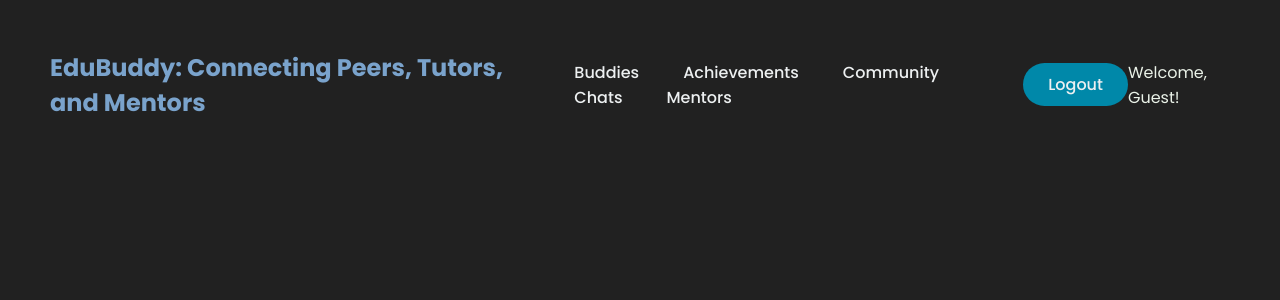
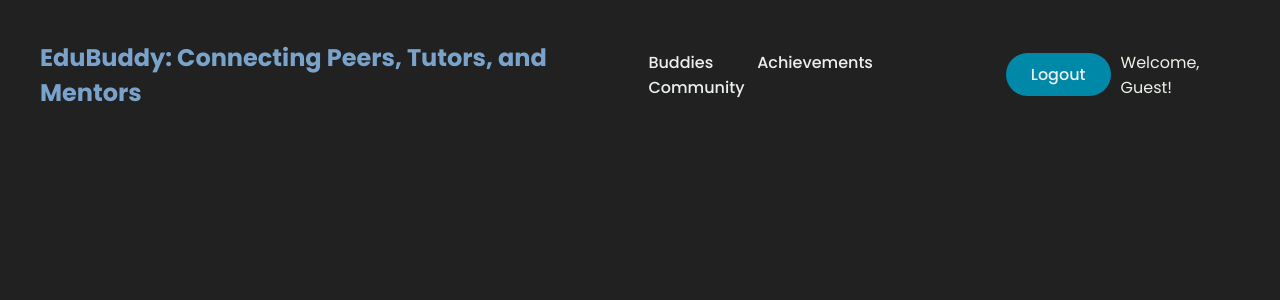
Before and after one commit to soohong-26/EduBuddy, a PHP site: page /header.php in a window 1280 px wide. Shown: the top 300 px of the page. Run offline with PHP 8.4, Linux system fonts and the light colour scheme.

Commit message:
Adjustment to the header and the study buddies page in css

```diff
--- a/header.php
+++ b/header.php
@@ -34,7 +34,7 @@
             display: flex;
             justify-content: space-between;
             align-items: center;
-            padding: 30px;
+            padding: 20px;
             margin: 0 20px 0 20px ;
         }
 
@@ -81,6 +81,7 @@
             color: #eaf2e8;
             font-family: "Poppins", sans-serif;
             font-style: normal;
+            margin: 0 0 0 10px;
         }
 
     </style>
@@ -96,8 +97,8 @@
                 <li><a class='nav_anc' href="study_buddies.php">Buddies</a></li>
                 <li><a class='nav_anc' href="#">Achievements</a></li>
                 <li><a class='nav_anc' href="#">Community</a></li>
-                <li><a class='nav_anc' href="#">Chats</a></li>
-                <li><a class='nav_anc' href="#">Mentors</a></li>
+                <!-- <li><a class='nav_anc' href="#">Chats</a></li>
+                <li><a class='nav_anc' href="#">Mentors</a></li> -->
             </ul>
         </nav>
 
@@ -107,7 +108,7 @@
         </a>
 
         <!-- Display username or guest -->
-        <div>
+        <div class="welcome-message">
             <?php
             if (isset($_SESSION['username'])) {
                 echo "<p class='username-text'>Welcome, " . htmlspecialchars($_SESSION['username']) . "!</p>";
```
Also changed, not shown: study_buddies.php (+7 -4 lines).
